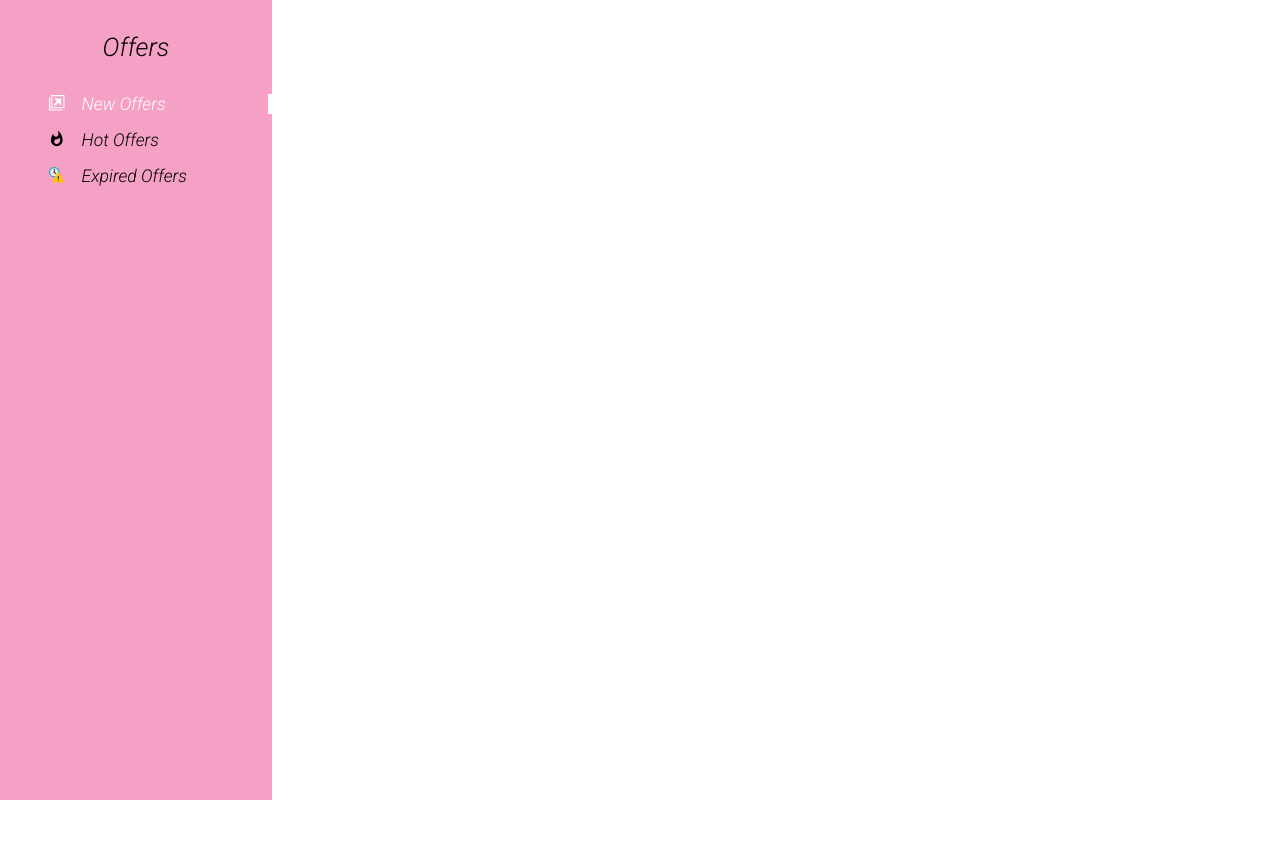
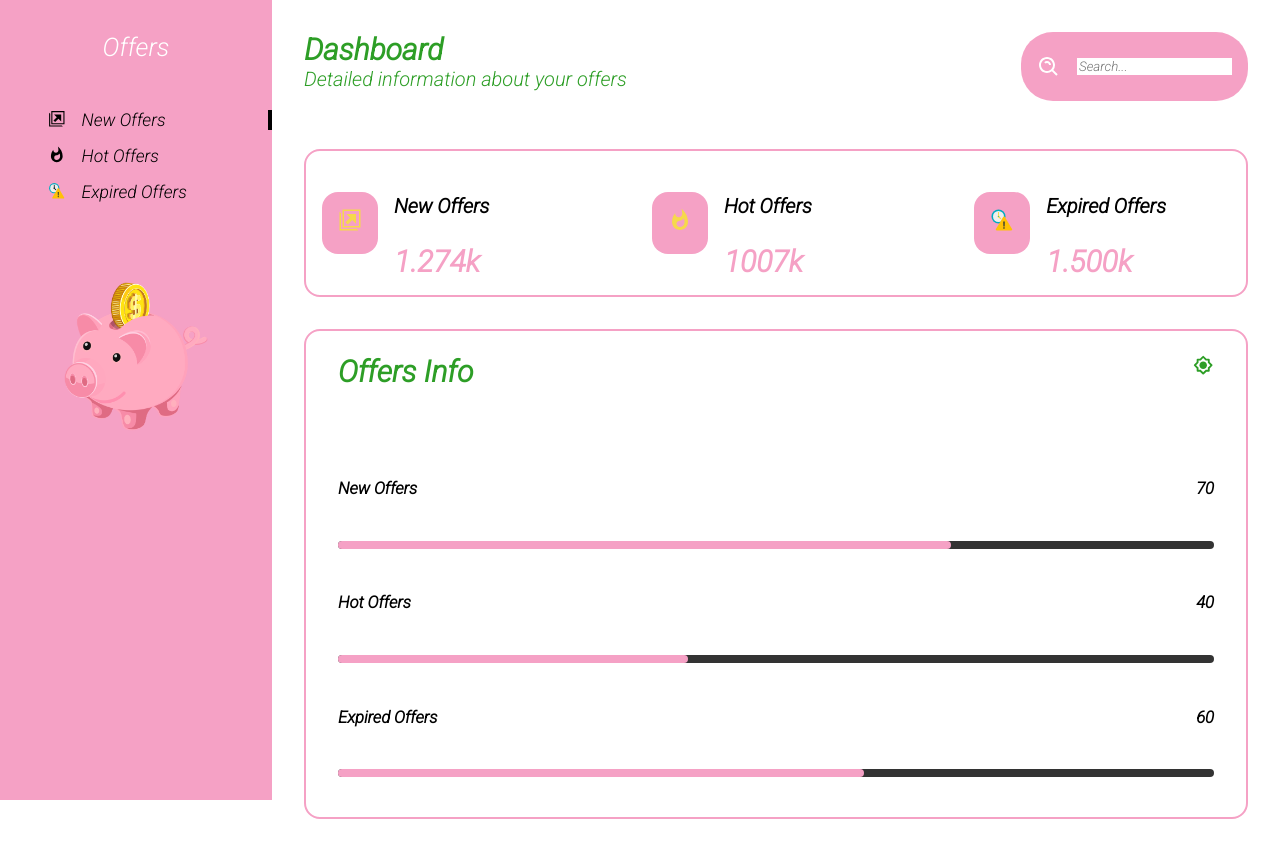
Before and after one commit to NataDav-create/DashboardOffers, a React (Create React App) app in the folder client/: page / in a window 1280 px wide. Before the commit the page ends 800 px from the top, so only its background shows below. Built offline with nearby package versions, Linux system fonts and the light colour scheme.

Commit message:
add milestones component, add title components, add OfferInfo component, add image, modify Navbar component

```diff
--- a/client/package.json
+++ b/client/package.json
@@ -10,6 +10,7 @@
     "react-dom": "^17.0.2",
     "react-icons": "^4.3.1",
     "react-scripts": "4.0.3",
+    "recharts": "^2.1.6",
     "styled-components": "^5.3.3",
     "web-vitals": "^1.1.2"
   },
--- a/client/src/App.css
+++ b/client/src/App.css
@@ -1,38 +1,3 @@
-.App {
-  text-align: center;
-}
-
-.App-logo {
-  height: 40vmin;
-  pointer-events: none;
-}
-
-@media (prefers-reduced-motion: no-preference) {
-  .App-logo {
-    animation: App-logo-spin infinite 20s linear;
-  }
-}
-
-.App-header {
-  background-color: #282c34;
-  min-height: 100vh;
-  display: flex;
-  flex-direction: column;
-  align-items: center;
-  justify-content: center;
-  font-size: calc(10px + 2vmin);
-  color: white;
-}
-
-.App-link {
-  color: #61dafb;
-}
-
-@keyframes App-logo-spin {
-  from {
-    transform: rotate(0deg);
-  }
-  to {
-    transform: rotate(360deg);
-  }
-}
+/* span {
+  color: #093807;
+} */
--- a/client/src/Components/Dashboard.js
+++ b/client/src/Components/Dashboard.js
@@ -1,5 +1,42 @@
 import React from 'react';
+import Navbar from './Navbar';
+import Milestones from './Milestones';
+import OffersInfo from './OffersInfo';
+import styled from 'styled-components';
+
+export const DashboardEl = styled.div`
+  /* display: flex;
+  justify-content: space-between; */
+  margin-left: 17rem;
+  padding: 2rem;
+  height: 100%;
+  color: black;
+  .grid {
+    margin-top: 3rem;
+    height: 100%;
+    .one {
+      margin: 2rem 0;
+    }
+    .two {
+      height: 70%;
+      grid-template-columns: 0.6fr 1fr;
+      gap: 1rem;
+    }
+  }
+`;
 
 export default function Dashboard() {
-  return <div>Dashboard </div>;
+  return (
+    <DashboardEl>
+      <Navbar />
+      <div className="grid">
+        <div className="one">
+          <Milestones />
+        </div>
+        <div className="two">
+          <OffersInfo />
+        </div>
+      </div>
+    </DashboardEl>
+  );
 }
--- /dev/null
+++ b/client/src/Components/Milestones.js
@@ -0,0 +1,72 @@
+import React from 'react';
+import { ImNewTab } from 'react-icons/im';
+import { MdWhatshot } from 'react-icons/md';
+import { FcExpired } from 'react-icons/fc';
+import styled from 'styled-components';
+
+export const MilestonesEl = styled.div`
+  display: flex;
+  justify-content: space-between;
+  background-color: #fff;
+  color: black;
+  border: 2px solid #f5a1c5;
+  padding: 1rem;
+  border-radius: 1rem;
+  .milestone {
+    display: flex;
+    justify-content: center;
+    align-items: center;
+    gap: 1rem;
+    &:last-of-type {
+      border-right: none;
+    }
+    padding-right: 4rem;
+    .icon {
+      padding: 1rem;
+      font-size: 1.5rem;
+      border-radius: 1rem;
+      color: #f6d94b;
+      background-color: #f5a1c5;
+    }
+    h2 {
+      color: #f5a1c5;
+    }
+  }
+`;
+
+export default function Milestones() {
+  const data = [
+    {
+      icon: ImNewTab,
+      title: 'New Offers',
+      value: '1.274k',
+    },
+    {
+      icon: MdWhatshot,
+      title: 'Hot Offers',
+      value: '1007k',
+    },
+    {
+      icon: FcExpired,
+      title: 'Expired Offers',
+      value: '1.500k',
+    },
+  ];
+  return (
+    <MilestonesEl>
+      {data.map((milestone) => {
+        return (
+          <div className="milestone">
+            <div className="icon">
+              <milestone.icon />
+            </div>
+            <div className="details">
+              <h4>{milestone.title}</h4>
+              <h2>{milestone.value}</h2>
+            </div>
+          </div>
+        );
+      })}
+    </MilestonesEl>
+  );
+}
--- /dev/null
+++ b/client/src/Components/Navbar.js
@@ -0,0 +1,54 @@
+import React from 'react';
+import { BiSearchAlt } from 'react-icons/bi';
+import styled from 'styled-components';
+
+export const NavbarEl = styled.div`
+  display: flex;
+  justify-content: space-between;
+  .title {
+    color: #2d9e26;
+    margin-bottom: 10px;
+  }
+  span {
+    color: #2d9e26;
+  }
+  .container {
+    display: flex;
+    .search {
+      background-color: #f5a1c5;
+      display: flex;
+      justify-content: center;
+      align-items: center;
+      border-radius: 2rem;
+      padding: 0.5rem 1rem;
+      color: #fff;
+      gap: 1rem;
+      font-size: 1.5rem;
+      input {
+        border: none;
+        color: black;
+        background-color: #fff;
+        &:focus {
+          outline: none;
+        }
+      }
+    }
+  }
+`;
+
+export default function Navbar() {
+  return (
+    <NavbarEl>
+      <div className="title">
+        <h2>Dashboard</h2>
+        <span>Detailed information about your offers</span>
+      </div>
+      <div className="container">
+        <div className="search">
+          <BiSearchAlt />
+          <input type="text" placeholder="Search..." />
+        </div>
+      </div>
+    </NavbarEl>
+  );
+}
--- /dev/null
+++ b/client/src/Components/OffersInfo.js
@@ -0,0 +1,80 @@
+import React from 'react';
+import Title from './Title';
+import styled from 'styled-components';
+
+export const OffersInfoEl = styled.div`
+  height: 100%;
+  background-color: #fff;
+  color: black;
+  border: 2px solid #f5a1c5;
+  border-radius: 1rem;
+  padding: 1.4rem 2rem;
+  .analytics {
+    display: flex;
+    align-items: center;
+    gap: 1rem;
+    .progress__bars {
+      margin-top: 1rem;
+      width: 100%;
+      .progress__bar {
+        margin-bottom: 1rem;
+        width: 100%;
+        .title-cont {
+          display: flex;
+          justify-content: space-between;
+        }
+        progress {
+          width: 100%;
+          height: 0.5rem;
+          -webkit-appearance: none;
+          &::-webkit-progress-bar {
+            border-radius: 1rem;
+            background-color: #333;
+          }
+          &::-webkit-progress-value {
+            border-radius: 1rem;
+            background-color: #f5a1c5;
+          }
+        }
+      }
+    }
+  }
+`;
+
+export default function OffersInfo() {
+  const data = [
+    {
+      title: 'New Offers',
+      value: 70,
+    },
+    {
+      title: 'Hot Offers',
+      value: 40,
+    },
+    {
+      title: 'Expired Offers',
+      value: 60,
+    },
+  ];
+  return (
+    <OffersInfoEl>
+      <Title title="Offers Info" subtitle="Details about offers info" />
+      <div className="analytics">
+        <div className="progress__bars">
+          {data.map((x) => {
+            console.log('x', x);
+            return (
+              <div className="progress__bar">
+                <div className="title-cont">
+                  <h5>{x.title}</h5>
+                  <h5>{x.value}</h5>
+                </div>
+                <progress value={x.value} max="100" />
+              </div>
+            );
+          })}
+        </div>
+      </div>
+    </OffersInfoEl>
+  );
+}
--- a/client/src/Components/Sidebar.js
+++ b/client/src/Components/Sidebar.js
@@ -4,16 +4,19 @@ import styled from 'styled-components';
 import { ImNewTab } from 'react-icons/im';
 import { MdWhatshot } from 'react-icons/md';
 import { FcExpired } from 'react-icons/fc';
+import piggy from '../images/pi.png';
 
 export const SidebarEl = styled.div`
   position: fixed;
+  display: flex;
+  flex-direction: column;
   width: 17rem;
   height: 100%;
   background-color: #f5a1c5;
 `;
 
 export const Offers = styled.div`
-  color: #010001;
+  color: #fff;
   font-size: 1.6rem;
   display: flex;
   justify-content: center;
@@ -23,10 +26,11 @@ export const Offers = styled.div`
 
 export const LinksEl = styled.div`
   ul {
+    margin-bottom: 80px;
     .active {
-      border-right: 0.3rem solid #fff;
+      border-right: 0.3rem solid #010001;
       a {
-        color: #fff;
+        color: #010001;
       }
     }
     li {
@@ -51,6 +55,17 @@ export const LinksEl = styled.div`
   }
 `;
 
+export const ImgContainer = styled.div`
+  width: 100%;
+  display: flex;
+  justify-content: center;
+  align-items: center;
+  img {
+    width: 9rem;
+    object-fit: cover;
+  }
+`;
+
 export default function Sidebar() {
   const links = [
     { text: 'New Offers', icon: ImNewTab, active: true },
@@ -63,6 +78,9 @@ export default function Sidebar() {
       <LinksEl>
         <Links links={links} />
       </LinksEl>
+      <ImgContainer>
+        <img src={piggy} alt="piggy" />
+      </ImgContainer>
     </SidebarEl>
   );
 }
--- /dev/null
+++ b/client/src/Components/Title.js
@@ -0,0 +1,37 @@
+import React from 'react';
+import { BiBrightness } from 'react-icons/bi';
+import styled from 'styled-components';
+
+export const TitleContainer = styled.div`
+  display: flex;
+  justify-content: space-between;
+  margin-bottom: 10px;
+  .title {
+    color: #2d9e26;
+    margin-bottom: 10px;
+  }
+  .icon {
+    color: black;
+    font-size: 1.4rem;
+    svg {
+      color: #2d9e26;
+      transition: transform 0.5s ease-in-out;
+      &:hover {
+        transform: rotate(90deg) scale(1.3);
+      }
+    }
+  }
+`;
+
+export default function Title({ title, subTitle }) {
+  return (
+    <TitleContainer>
+      <div className="title">
+        <h2> {title} </h2> <h4> {subTitle} </h4>{' '}
+      </div>{' '}
+      <div className="icon">
+        <BiBrightness />
+      </div>{' '}
+    </TitleContainer>
+  );
+}
--- a/client/src/Components/styles/GlobalStyle.js
+++ b/client/src/Components/styles/GlobalStyle.js
@@ -41,7 +41,7 @@ ul {
   padding: 0;
 }
 h1, h2, h3 {
-  font-family: Pacifico;
+  font-family: Roboto, sans-serif;
   margin: 0;
   padding: 0;
 }
```
Also changed, not shown: client/src/images/pi.png (added), 1 other file (tests, documents, lock files or other folders).
